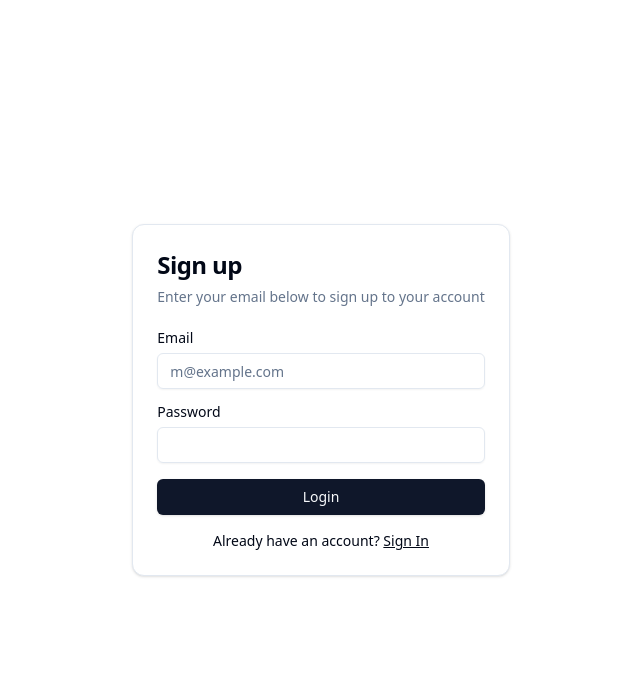
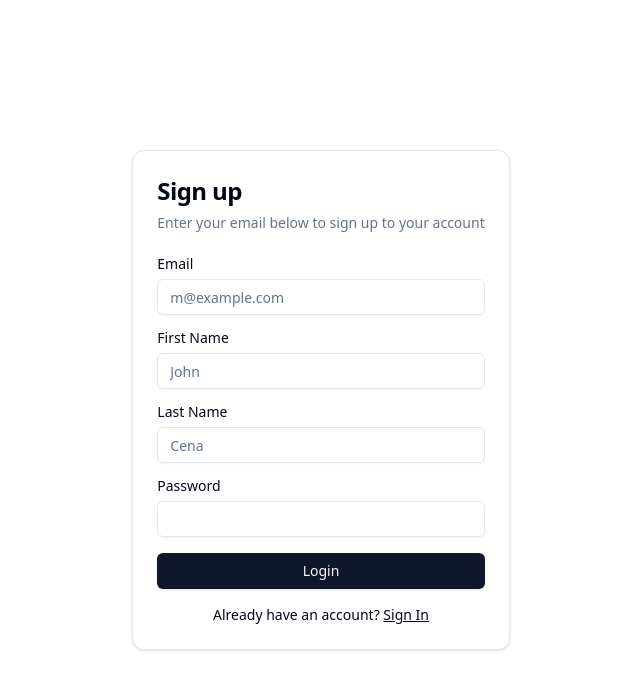
Before and after one commit to gemrey13/Real-time-Message-App, a React (Vite) app in the folder frontend/: page /sign-up in a window 1280 px wide. Shown: the top 690 px of the page, without its empty margins (319-959 px from the left). Built offline with nearby package versions, Linux system fonts and the light colour scheme.

Commit message:
added first name and last name

```diff
--- a/frontend/src/pages/Signup/signup-form.tsx
+++ b/frontend/src/pages/Signup/signup-form.tsx
@@ -18,6 +18,14 @@ export default function SignupForm() {
                         <Input id="email" type="email" placeholder="m@example.com" required />
                     </div>
                     <div className="grid gap-2">
+                        <Label htmlFor="first_name">First Name</Label>
+                        <Input id="first_name" type="text" placeholder="John" required />
+                    </div>
+                    <div className="grid gap-2">
+                        <Label htmlFor="last_name">Last Name</Label>
+                        <Input id="last_name" type="text" placeholder="Cena" required />
+                    </div>
+                    <div className="grid gap-2">
                         <Label htmlFor="password">Password</Label>
                         <Input id="password" type="password" required />
                     </div>
```
